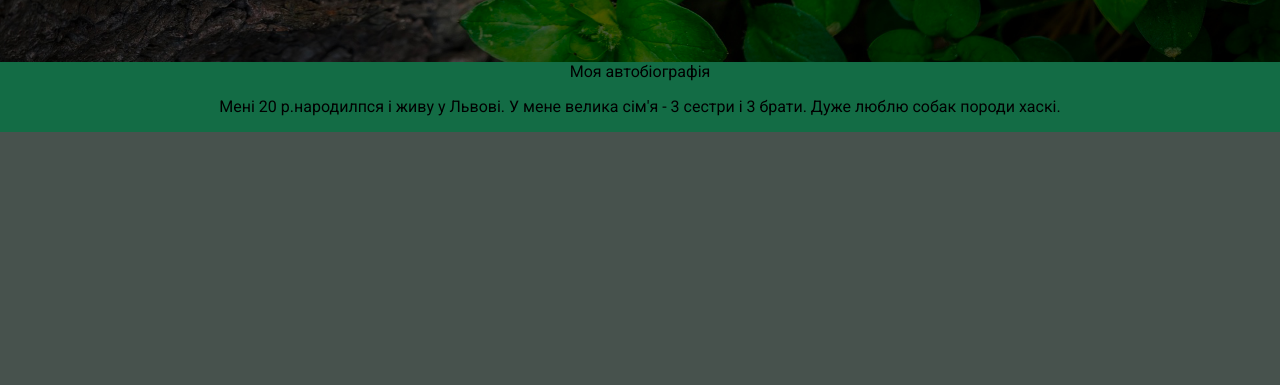
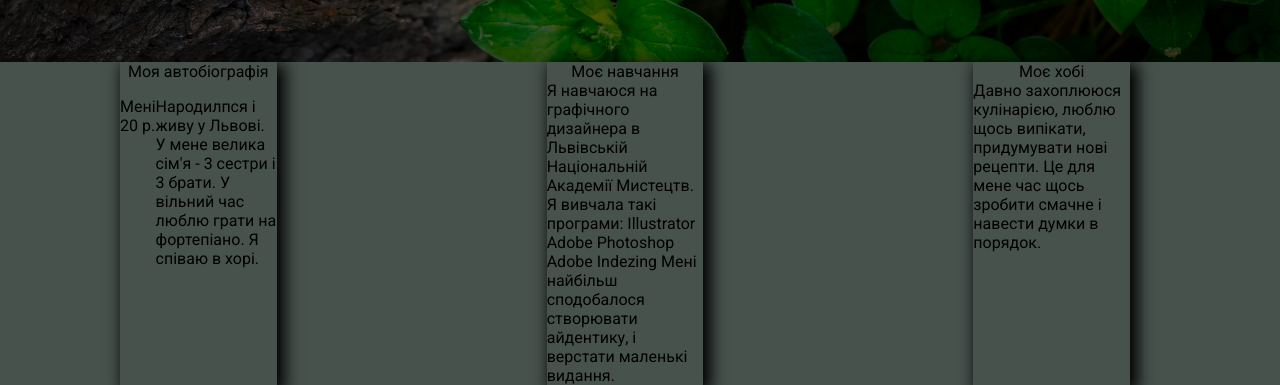
Before and after one commit to yulia200227/yulia200227.github.io, a plain HTML site: page index.html in a window 1280 px wide. Shown: the part 738-1123 px from the top of the page. Before the commit the page ends 870 px from the top, so only its background shows below. Drawn offline with Linux system fonts and the light colour scheme.

Commit message:
Add files via upload

```diff
--- a/index.html
+++ b/index.html
@@ -45,6 +45,9 @@
 
     <div class="cards">
         <div class="conteiner">
+
+            <div class="card-holder">
+
                 <div class="card">
 
                 <div class="card-title">
@@ -53,12 +56,43 @@
 
                 <div class="card-desc">
                     <p> Мені 20 р.</p>
-                <p> народилпся і живу у Львові.
+                    <p> Народилпся і живу у Львові.
                         У мене велика сім'я - 3 сестри і 3 брати.
-                    Дуже люблю собак породи хаскі.
+                        У вільний час люблю грати на фортепіано.
+                        Я співаю в хорі.
                     </p>
                 </div>
 
+                </div>
+
+                <div class="card">
+
+                    <div class="card-title">
+                    Моє навчання
+                    </div>
+
+                    <div class="card-desc">
+                    Я навчаюся на графічного дизайнера в Львівській Національній Академії Мистецтв. Я вивчала такі програми:
+                        Illustrator
+                        Adobe Photoshop
+                        Adobe Indezing
+                        Мені найбільш сподобалося створювати айдентику, і верстати маленькі видання.
+
+                    </div>
+
+                </div>
+
+                <div class="card">
+
+                    <div class="card-title">
+                    Моє хобі
+                    </div>
+
+                    <div class="card-desc">
+                    Давно захоплююся кулінарією, люблю щось випікати, придумувати нові рецепти. Це для мене час щось зробити смачне і навести думки в порядок.
+                    </div>
+
+                </div>
             </div>
         </div>
     </div>
--- a/style.css
+++ b/style.css
@@ -6,7 +6,7 @@ body {
 }
 
 .container {
-    margin: 0px 160px;
+    margin: 0px 140px;
 }
 
 .header-logo {
@@ -53,7 +53,7 @@ body {
 .nav-item {
     color: #fff;
     text-decoration: none;
-    font-weight: 450;
+    font-weight: 450px;
     font-size: 17px;
     margin-right: 55px;
 
@@ -73,7 +73,7 @@ body {
     color: #fff;
     font-family:'Kaushan Script', cursive;
     font-size: 30px;
-    font-weight: 450;
+    font-weight: 450px;
 
     text-align: left;
     position: absolute;
@@ -81,8 +81,16 @@ body {
     margin-top: 150px;
 }
 
+.card-holder {
+    display: flex;
+}
+
 .card {
-   background-color: #136c45;
+   margin: 0px  120px 0px;
+   width: 300px;
+   box-shadow: 5px 5px 15px 3px ;
+   margin-right: 150px;
+
 }
 
 .card-title {
```
Lines whose indentation alone changed are shown as unchanged.
